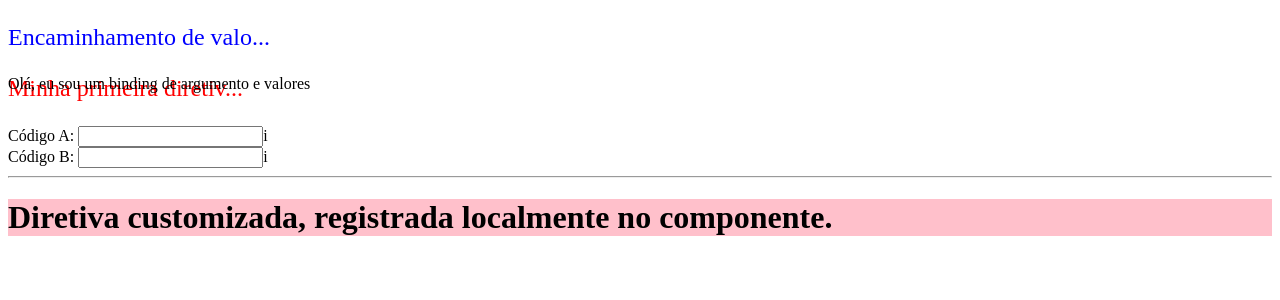
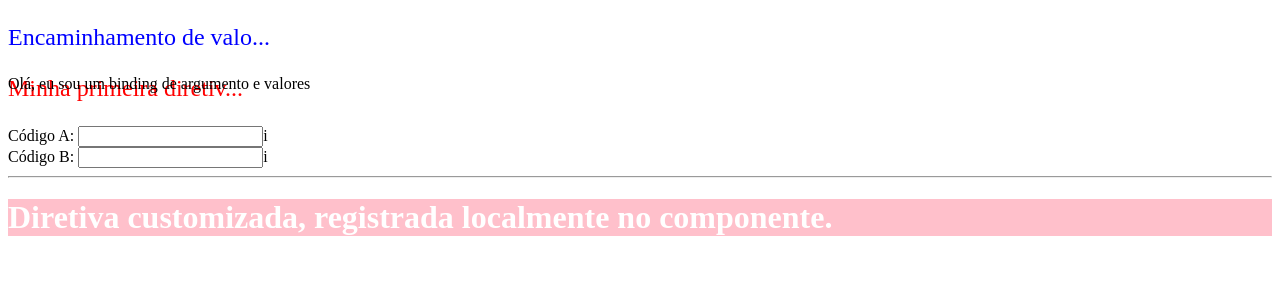
Before and after one commit to ProgramadorVictor/diretivas, a Vue app: page / in a window 1280 px wide. Shown: the top 300 px of the page. Built offline with nearby package versions, Linux system fonts and the light colour scheme.

Commit message:
importando diretivas para registro e uso local

```diff
--- a/src/App.vue
+++ b/src/App.vue
@@ -6,10 +6,12 @@
   <span>Código A: <input type="text"><span v-informacao:simples.umClickMouse.sairAutomaticamente="'Você encontrará o código A na parte frontal do equipamento.'">i</span></span><br>
   <span>Código B: <input type="text"><span v-informacao:destacado.doisClickMouse.sairAutomaticamente="'Você encontrará o código B na parte trazeira do equipamento.'">i</span></span>
   <hr>
-  <h1 v-colorir-fundo-texto="'pink'">Diretiva customizada, registrada localmente no componente.</h1>
+  <h1 v-colorir-fundo-texto="'pink'" v-colorir-letra-texto="'white'">Diretiva customizada, registrada localmente no componente.</h1>
 </template>
 
 <script>
+import colorirLetraTexto from './directives/colorirLetraTexto'; //Importando diretivas para o registro local
+
 export default {
   name: 'App',
   directives: { //Criação de diretivas locais no próprio componente. Necessário criar o atributo 'directives'
@@ -20,7 +22,8 @@ export default {
         console.log('Diretiva customizada, registrada localmente no componente.', el, binding);
       },
       // updated: function(el, binding){}//Se necessário a utilização de outros hooks de life cycle.
-    }
+    },
+    colorirLetraTexto: colorirLetraTexto //Importando diretivas para o registro local
   },
   data: () => ({
     configuracaoInicial: {cor: 'red'}
--- /dev/null
+++ b/src/directives/colorirLetraTexto.js
@@ -0,0 +1,5 @@
+export default {
+    created: function(el, binding){
+        el.style.color = binding.value
+    }
+}
```
